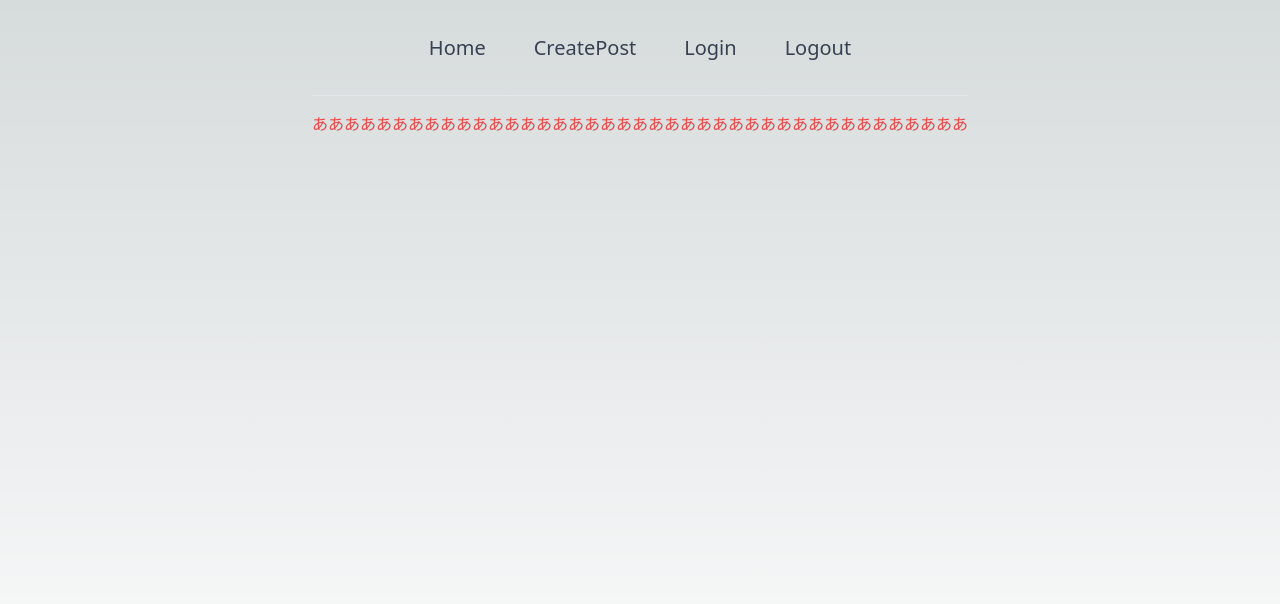
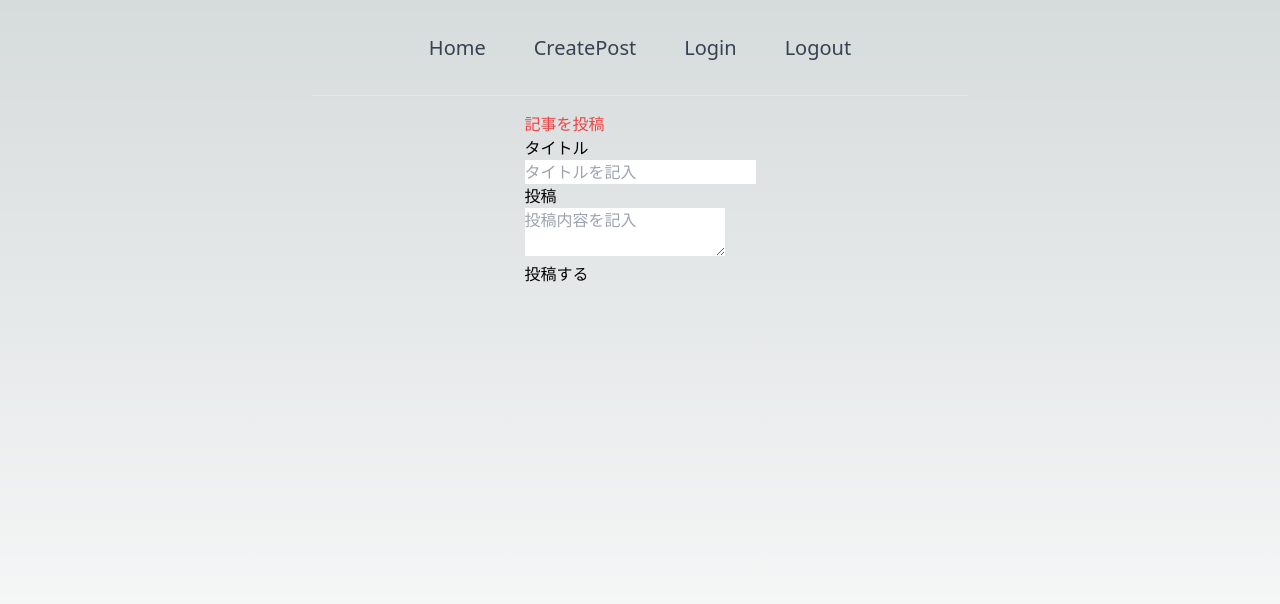
Before and after one commit to Hikoyann/React-firebase, a Next.js app: page /CreatePost in a window 1280 px wide. Shown: the top 604 px of the page. Built offline with nearby package versions, Linux system fonts and the light colour scheme.

Commit message:
Post作成機能、firebaseとの連携もできました。デザインは無視して作成しています。

```diff
--- a/src/Layouts/Header.jsx
+++ b/src/Layouts/Header.jsx
@@ -1,26 +1,39 @@
 import Link from "next/link";
-
-const NAV_ITEMS = [
-  { href: "/", label: "Home" },
-  { href: "/CreatePost", label: "CreatePost" },
-  { href: "/Login", label: "Login" },
-  { href: "/Logout", label: "Logout" },
-];
+import Login from "../pages/Login";
 
 export const Header = () => {
+  const { isAuth, setIsAuth } = Login();
+  console.log(isAuth);
   return (
     <header className="flex justify-center items-center border-b w-full h-24 mb-4 bg-Amber-700">
-      {NAV_ITEMS.map((item) => {
-        return (
-          <Link
-            key={item.href}
-            href={item.href}
-            className="inline-block py-2 px-6 text-xl text-gray-700 hover:text-blue-500 focus:text-blue-500 active:text-blue-500"
-          >
-            {item.label}
-          </Link>
-        );
-      })}
+      <>
+        <Link
+          href="/"
+          className="inline-block py-2 px-6 text-xl text-gray-700 hover:text-blue-500 focus:text-blue-500 active:text-blue-500"
+        >
+          Home
+        </Link>
+        <Link
+          href="/CreatePost"
+          className="inline-block py-2 px-6 text-xl text-gray-700 hover:text-blue-500 focus:text-blue-500 active:text-blue-500"
+        >
+          CreatePost
+        </Link>
+
+        <Link
+          href="/Login"
+          className="inline-block py-2 px-6 text-xl text-gray-700 hover:text-blue-500 focus:text-blue-500 active:text-blue-500"
+        >
+          Login
+        </Link>
+
+        <Link
+          href="/Logout"
+          className="inline-block py-2 px-6 text-xl text-gray-700 hover:text-blue-500 focus:text-blue-500 active:text-blue-500"
+        >
+          Logout
+        </Link>
+      </>
     </header>
   );
 };
--- a/src/pages/CreatePost.jsx
+++ b/src/pages/CreatePost.jsx
@@ -1,15 +1,49 @@
+import { addDoc, collection } from "firebase/firestore";
 import Head from "next/head";
+import { useState } from "react";
+import { auth, db } from "../utils/firebase";
+import { useRouter } from "next/router";
 
 const CreatePost = () => {
+  const [title, setTitle] = useState();
+  const [postText, setPostText] = useState();
+  const router = useRouter();
+
+  const createPost = async () => {
+    await addDoc(collection(db, "posts"), {
+      title: title,
+      postText: postText,
+      author: {
+        username: auth.currentUser.displayName,
+        id: auth.currentUser.uid,
+      },
+    });
+    router.push("/");
+  };
   return (
     <>
       <Head>
         <title>CreatePost Page</title>
       </Head>
-
-      <h1 className="text-red-500">
-        あああああああああああああああああああああああああああああああああああああああああ
-      </h1>
+      <div>
+        <h1 className="text-red-500">記事を投稿</h1>
+        <div>
+          <div>タイトル</div>
+          <input
+            type="text"
+            placeholder="タイトルを記入"
+            onChange={(e) => setTitle(e.target.value)}
+          />
+        </div>
+        <div>
+          <div>投稿</div>
+          <textarea
+            placeholder="投稿内容を記入"
+            onChange={(e) => setPostText(e.target.value)}
+          />
+        </div>
+        <button onClick={createPost}>投稿する</button>
+      </div>
     </>
   );
 };
--- a/src/pages/Logout.jsx
+++ b/src/pages/Logout.jsx
@@ -1,15 +1,33 @@
 import Head from "next/head";
+import { auth, provider } from "../utils/firebase";
+import { signOut } from "firebase/auth";
+import { useRouter } from "next/router";
+import { useState } from "react";
 
 const Logout = () => {
+  const router = useRouter();
+  const [isAuth, setIsAuth] = useState(false);
+  const logout = () => {
+    signOut(auth).then(() => {
+      localStorage.clear();
+      setIsAuth(false);
+      router.push("/Login");
+    });
+  };
   return (
     <>
       <Head>
         <title>Logout Page</title>
       </Head>
-
-      <h1 className="text-red-500">
-        あああああああああああああああああああああああああああああああああああああああああ
-      </h1>
+      <div>
+        <h1 className="text-red-500">ログアウト</h1>
+        <button
+          onClick={logout}
+          className="bg-blue-500 hover:bg-blue-700 text-white font-bold py-2 px-4 rounded"
+        >
+          Googleログアウト
+        </button>
+      </div>
     </>
   );
 };
--- a/src/pages/index.jsx
+++ b/src/pages/index.jsx
@@ -6,10 +6,16 @@ const Index = () => {
       <Head>
         <title>Index Page</title>
       </Head>
-
-      <h1 className="text-red-500">
-        あああああああああああああああああああああああああああああああああああああああああ
-      </h1>
+      <div>
+        <div>
+          <div>
+            <h1 className="text-red-500">タイトル</h1>
+          </div>
+        </div>
+        <div>Reactの学習中</div>
+        <div>@ひこやん</div>
+        <button>削除</button>
+      </div>
     </>
   );
 };
```
